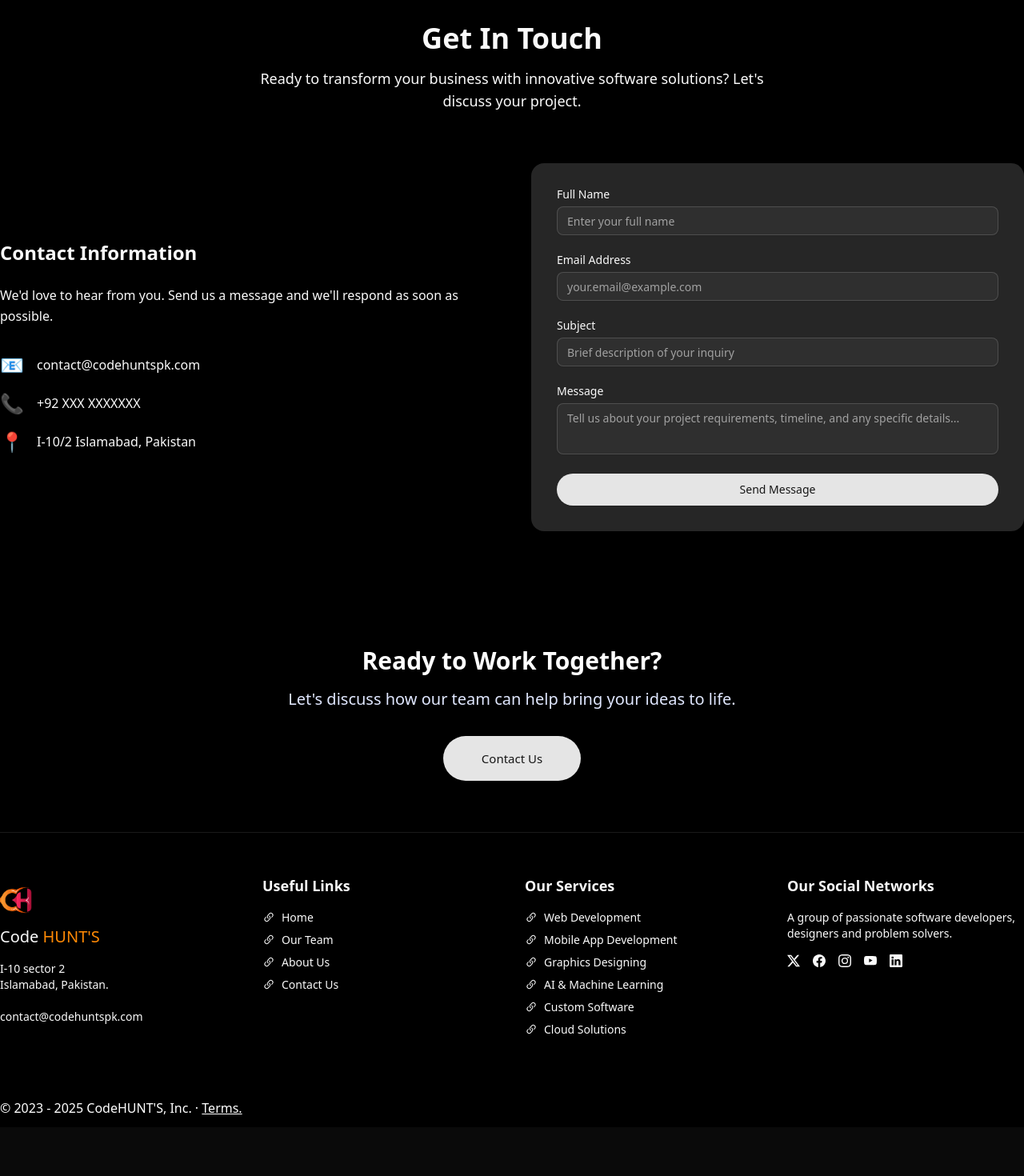
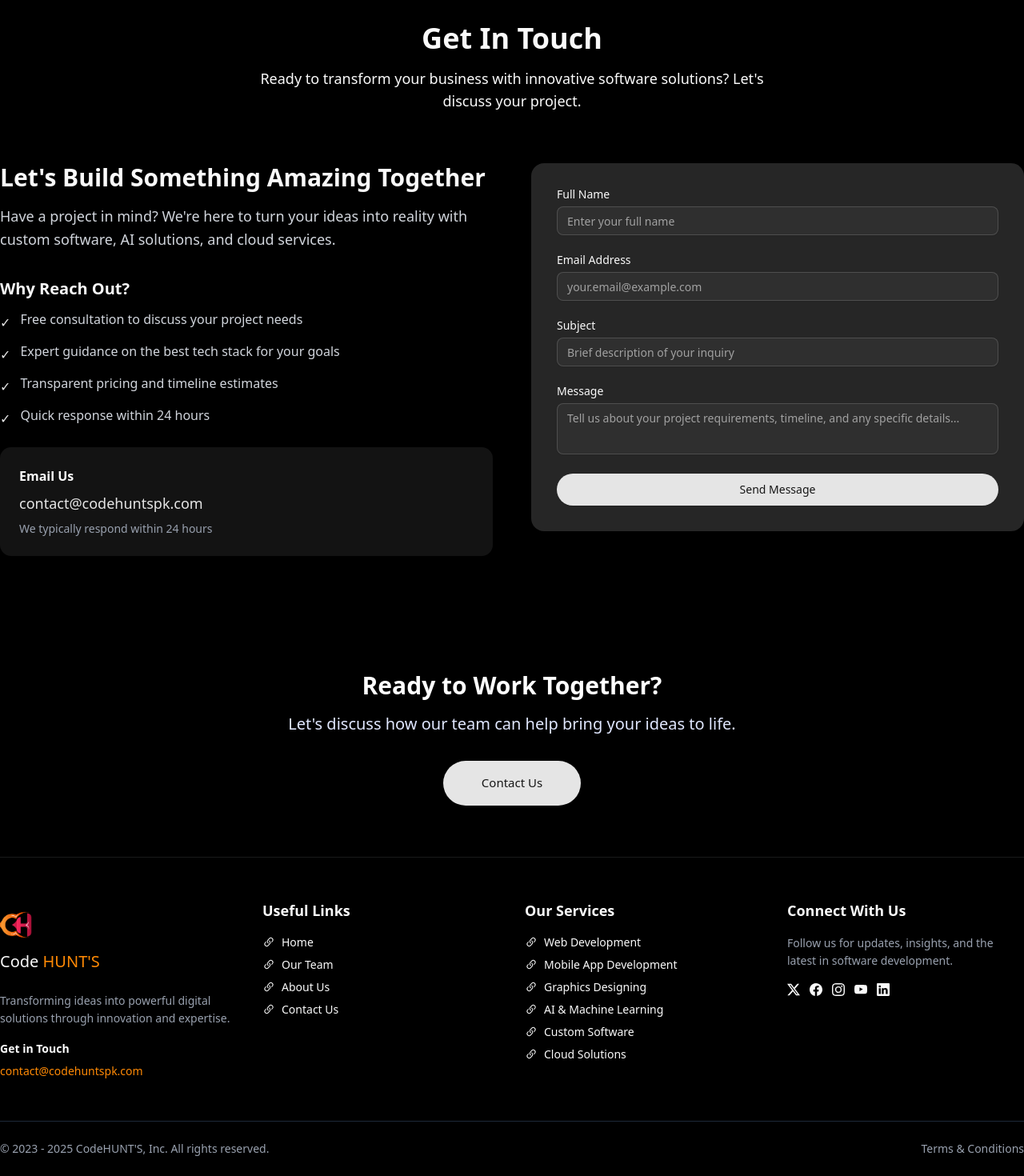
Before and after one commit to uxlabspk/codehunts, a React (Vite) app: page /contact-us in a window 1280 px wide. Shown: the part 1030-2500 px from the top of the page at 80% size. Before the commit the page ends 2439 px from the top, so only its background shows below. Built offline with nearby package versions, Linux system fonts and the light colour scheme.

Commit message:
feat: Revamp contact section and update various page headings and descriptions for clarity and engagement

```diff
--- a/src/components/common/contact-section.tsx
+++ b/src/components/common/contact-section.tsx
@@ -15,25 +15,50 @@ export default function ContactSection() {
           </p>
         </div>
 
-        <div className="grid grid-cols-1 items-center gap-12 lg:grid-cols-2">
-          <div>
-            <h3 className="mb-6 text-2xl font-semibold">Contact Information</h3>
-            <p className="mb-8 leading-relaxed">
-              We'd love to hear from you. Send us a message and we'll respond as soon as possible.
-            </p>
+        <div className="grid grid-cols-1 items-start gap-12 lg:grid-cols-2">
+          <div className="space-y-8">
+            <div>
+              <h3 className="mb-4 text-3xl font-bold">Let's Build Something Amazing Together</h3>
+              <p className="text-lg leading-relaxed text-gray-300">
+                Have a project in mind? We're here to turn your ideas into reality with
+                custom software, AI solutions, and cloud services.
+              </p>
+            </div>
 
-            <div className="space-y-4">
-              <div className="flex items-center">
-                <span className="mr-4 text-2xl">📧</span>
-                <span className="">contact@codehuntspk.com</span>
+            <div className="space-y-6">
+              <div>
+                <h4 className="mb-3 text-xl font-semibold">Why Reach Out?</h4>
+                <ul className="space-y-3 text-gray-300">
+                  <li className="flex items-start">
+                    <span className="mr-3 mt-1 text-primary">✓</span>
+                    <span>Free consultation to discuss your project needs</span>
+                  </li>
+                  <li className="flex items-start">
+                    <span className="mr-3 mt-1 text-primary">✓</span>
+                    <span>Expert guidance on the best tech stack for your goals</span>
+                  </li>
+                  <li className="flex items-start">
+                    <span className="mr-3 mt-1 text-primary">✓</span>
+                    <span>Transparent pricing and timeline estimates</span>
+                  </li>
+                  <li className="flex items-start">
+                    <span className="mr-3 mt-1 text-primary">✓</span>
+                    <span>Quick response within 24 hours</span>
+                  </li>
+                </ul>
               </div>
-              <div className="flex items-center">
-                <span className="mr-4 text-2xl">📞</span>
-                <span className="">+92 XXX XXXXXXX</span>
-              </div>
-              <div className="flex items-center">
-                <span className="mr-4 text-2xl">📍</span>
-                <span className="">I-10/2 Islamabad, Pakistan</span>
+
+              <div className="rounded-xl bg-accent/50 p-6 backdrop-blur-sm">
+                <h4 className="mb-2 font-semibold">Email Us</h4>
+                <a
+                  href="mailto:contact@codehuntspk.com"
+                  className="text-lg text-primary hover:underline"
+                >
+                  contact@codehuntspk.com
+                </a>
+                <p className="mt-2 text-sm text-gray-400">
+                  We typically respond within 24 hours
+                </p>
               </div>
             </div>
           </div>
--- a/src/components/common/footer.tsx
+++ b/src/components/common/footer.tsx
@@ -7,7 +7,7 @@ export default function Footer() {
             <div>
               <a
                 href="/"
-                className="text-dark mb-4 flex flex-col items-start justify-center text-xl font-bold"
+                className="text-dark mb-6 flex flex-col items-start justify-center text-xl font-bold"
               >
                 <img
                   src="/logo.webp"
@@ -19,14 +19,18 @@ export default function Footer() {
                   Code <span className={"text-orange-400"}>HUNT'S</span>
                 </h3>
               </a>
-              <p className="text-sm">
-                I-10 sector 2 <br />
-                Islamabad, Pakistan. <br />
-                <br />
-                <a href="mailto:contact@codehuntspk.com" className="hover:underline">
+              <p className="mb-4 max-w-xs text-sm leading-relaxed text-gray-400">
+                Transforming ideas into powerful digital solutions through innovation and expertise.
+              </p>
+              <div className="flex flex-col space-y-2">
+                <span className="text-sm font-semibold text-white">Get in Touch</span>
+                <a
+                  href="mailto:contact@codehuntspk.com"
+                  className="text-sm text-orange-400 transition-colors hover:text-orange-300 hover:underline"
+                >
                   contact@codehuntspk.com
                 </a>
-              </p>
+              </div>
             </div>
 
             <div>
@@ -109,11 +113,11 @@ export default function Footer() {
 
             {/* Social Networks */}
             <div>
-              <h2 className="mb-4 text-lg font-bold">Our Social Networks</h2>
-              <p className="mb-4 text-sm">
-                A group of passionate software developers, designers and problem solvers.
+              <h2 className="mb-4 text-lg font-bold">Connect With Us</h2>
+              <p className="mb-4 text-sm leading-relaxed text-gray-400">
+                Follow us for updates, insights, and the latest in software development.
               </p>
-              <div className="flex space-x-4">
+              <div className="flex space-x-3">
                 <a
                   href="https://x.com/code_hunts/"
                   aria-label="Twitter"
@@ -154,19 +158,21 @@ export default function Footer() {
           </div>
         </div>
       </footer>
-      <div className="bg-black py-3 text-white">
-        <div className="container mx-auto mt-3 px-4 sm:px-0">
-          <span id="year">© 2023 - {new Date().getFullYear()} CodeHUNT'S, Inc. · </span>
-          <span>
+      <div className="border-t border-gray-800 bg-black py-6 text-white">
+        <div className="container mx-auto flex flex-col items-center justify-between gap-4 px-4 sm:flex-row sm:px-0">
+          <span className="text-sm text-gray-400">
+            © 2023 - {new Date().getFullYear()} CodeHUNT'S, Inc. All rights reserved.
+          </span>
+          <div className="flex gap-6 text-sm">
             <a
               href="/terms"
               target="_blank"
               rel="noopener noreferrer"
-              className="text-light underline"
+              className="text-gray-400 transition-colors hover:text-orange-400"
             >
-              Terms.
+              Terms & Conditions
             </a>
-          </span>
+          </div>
         </div>
       </div>
     </>
--- a/src/pages/ai-development.tsx
+++ b/src/pages/ai-development.tsx
@@ -186,9 +186,9 @@ export default function AI() {
       <section className="bg-black px-4 py-20 sm:px-0">
         <div className="container mx-auto">
           <div className="mb-16 text-center">
-            <h2 className="mb-4 text-3xl font-bold md:text-4xl">Our Technology Stack</h2>
+            <h2 className="mb-4 text-3xl font-bold md:text-4xl">AI & ML Frameworks</h2>
             <p className="mx-auto max-w-3xl text-xl">
-              We leverage the latest AI and machine learning frameworks and platforms
+              Industry-leading frameworks for building intelligent, production-ready AI solutions
             </p>
           </div>
 
--- a/src/pages/app-development.tsx
+++ b/src/pages/app-development.tsx
@@ -119,7 +119,7 @@ export default function AppDev() {
               Key <span className="">Features</span> & Benefits
             </h2>
             <p className="mx-auto max-w-3xl text-xl">
-              Our web development solutions deliver measurable results that drive business growth
+              Our mobile app solutions deliver exceptional user experiences that drive engagement and growth
             </p>
           </div>
 
@@ -135,9 +135,9 @@ export default function AppDev() {
       <section className="bg-black px-4 sm:px-0 sm:py-20">
         <div className="container mx-auto">
           <div className="mb-16 text-center">
-            <h2 className="mb-4 text-3xl font-bold md:text-4xl">Our Technology Stack</h2>
+            <h2 className="mb-4 text-3xl font-bold md:text-4xl">Native & Cross-Platform Development</h2>
             <p className="mx-auto max-w-3xl text-xl">
-              We leverage the latest Mobile App development frameworks
+              Building high-performance mobile apps with proven frameworks
             </p>
           </div>
 
--- a/src/pages/cloud-solutions.tsx
+++ b/src/pages/cloud-solutions.tsx
@@ -110,7 +110,7 @@ export default function CloudSolutions() {
               Key <span className="">Features</span> & Benefits
             </h2>
             <p className="mx-auto max-w-3xl text-xl">
-              Our web development solutions deliver measurable results that drive business growth
+              Our cloud solutions deliver scalability, security, and cost-efficiency for modern businesses
             </p>
           </div>
 
@@ -126,9 +126,9 @@ export default function CloudSolutions() {
       <section className="bg-black px-4 py-4 sm:px-0 sm:py-20">
         <div className="container mx-auto">
           <div className="mb-16 text-center">
-            <h2 className="mb-4 text-3xl font-bold md:text-4xl">Supported Cloud Platforms</h2>
+            <h2 className="mb-4 text-3xl font-bold md:text-4xl">Cloud Platforms We Support</h2>
             <p className="mx-auto max-w-3xl text-xl">
-              We work with all major cloud providers to deliver the best solutions for your business
+              Multi-cloud expertise across all major cloud providers
             </p>
           </div>
 
--- a/src/pages/custom-software.tsx
+++ b/src/pages/custom-software.tsx
@@ -126,9 +126,9 @@ export default function CustomSoftware() {
       <section className="bg-black px-4 py-4 sm:px-0 sm:py-20">
         <div className="container mx-auto">
           <div className="mb-16 text-center">
-            <h2 className="mb-4 text-3xl font-bold md:text-4xl">Our Technology Stack</h2>
+            <h2 className="mb-4 text-3xl font-bold md:text-4xl">Full-Stack Development Capabilities</h2>
             <p className="mx-auto max-w-3xl text-xl">
-              We leverage the latest technologies and frameworks to build robust, scalable solutions
+              End-to-end technology expertise from frontend to cloud infrastructure
             </p>
           </div>
 
--- a/src/pages/graphics-designing.tsx
+++ b/src/pages/graphics-designing.tsx
@@ -63,7 +63,7 @@ export default function Graphics() {
       <HeroSection
         title={"Create Stunning Visuals That Captivate Your Audience"}
         description={
-          " Transform your brand with our expert graphic design services. From logos to marketing materials, we create compelling visuals that communicate your message and leave a lasting impression.Creative Design Visual storytelling at its finest"
+          "Transform your brand with our expert graphic design services. From logos to marketing materials, we create compelling visuals that communicate your message and leave a lasting impression through exceptional visual storytelling."
         }
         hasLinks={false}
         hasCategory={true}
@@ -127,10 +127,9 @@ export default function Graphics() {
       <section className="bg-black px-4 py-4 sm:px-0 sm:py-20">
         <div className="container mx-auto">
           <div className="mb-16 text-center">
-            <h2 className="mb-4 text-3xl font-bold md:text-4xl">Supported Design Software's</h2>
+            <h2 className="mb-4 text-3xl font-bold md:text-4xl">Design Tools & Software</h2>
             <p className="mx-auto max-w-3xl text-xl">
-              We work with all major design software's to deliver the best solutions for your
-              business
+              We work with industry-leading design tools to deliver exceptional visual solutions for your business
             </p>
           </div>
 
--- a/src/pages/web-development.tsx
+++ b/src/pages/web-development.tsx
@@ -188,9 +188,9 @@ export default function WebDev() {
       <section className="bg-black px-4 py-20 sm:px-0">
         <div className="container mx-auto">
           <div className="mb-16 text-center">
-            <h2 className="mb-4 text-3xl font-bold md:text-4xl">Our Technology Stack</h2>
+            <h2 className="mb-4 text-3xl font-bold md:text-4xl">Technologies We Use</h2>
             <p className="mx-auto max-w-3xl text-xl">
-              We leverage the latest Web development frameworks and platforms
+              Modern frameworks and tools that power fast, scalable web applications
             </p>
           </div>
 
```
